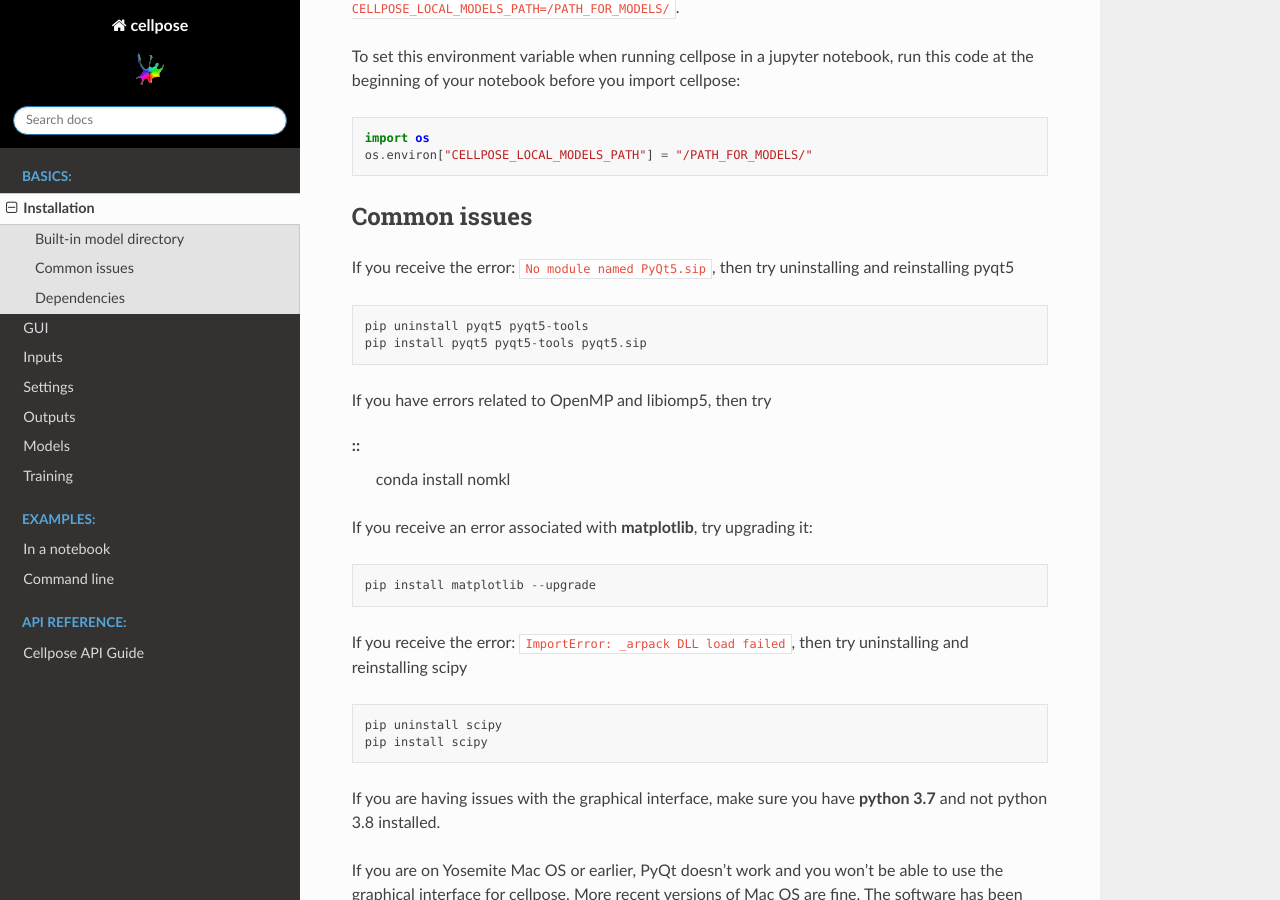
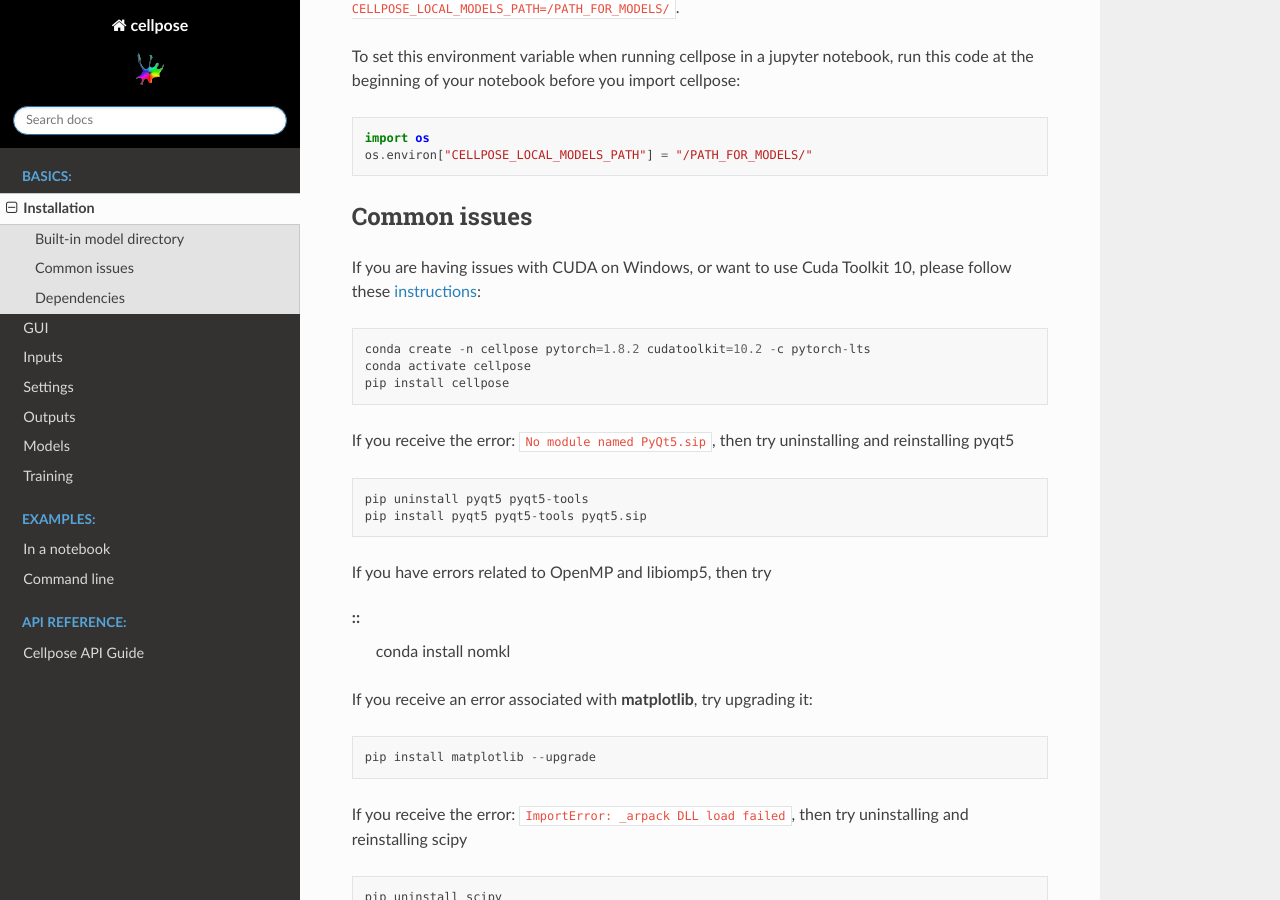
Before and after one commit to MouseLand/cellpose, a Sphinx documentation site: the page built from docs/installation.rst, in a window 1280 px wide and 900 px high, scrolled down 610 px. Built offline with Sphinx 7.4.7 and the Read the Docs theme 2.0.0, drawn with Linux system fonts in a browser that asks for light colours.

Commit message:
fixing bug with save_server (#467) and adding docs for cuda toolkit 10

```diff
--- a/docs/installation.rst
+++ b/docs/installation.rst
@@ -32,6 +32,15 @@ this code at the beginning of your notebook before you import cellpose:
 
 Common issues
 ~~~~~~~~~~~~~~~~~~~~~~~
+
+If you are having issues with CUDA on Windows, or want to use
+Cuda Toolkit 10, please follow these `instructions <https://github.com/MouseLand/cellpose/issues/481#issuecomment-1080137885>`_:
+
+::
+
+   conda create -n cellpose pytorch=1.8.2 cudatoolkit=10.2 -c pytorch-lts
+   conda activate cellpose
+   pip install cellpose
 
 If you receive the error: ``No module named PyQt5.sip``, then try
 uninstalling and reinstalling pyqt5
```
Also changed, not shown: README.md (+2 -3 lines), 2 other files.
